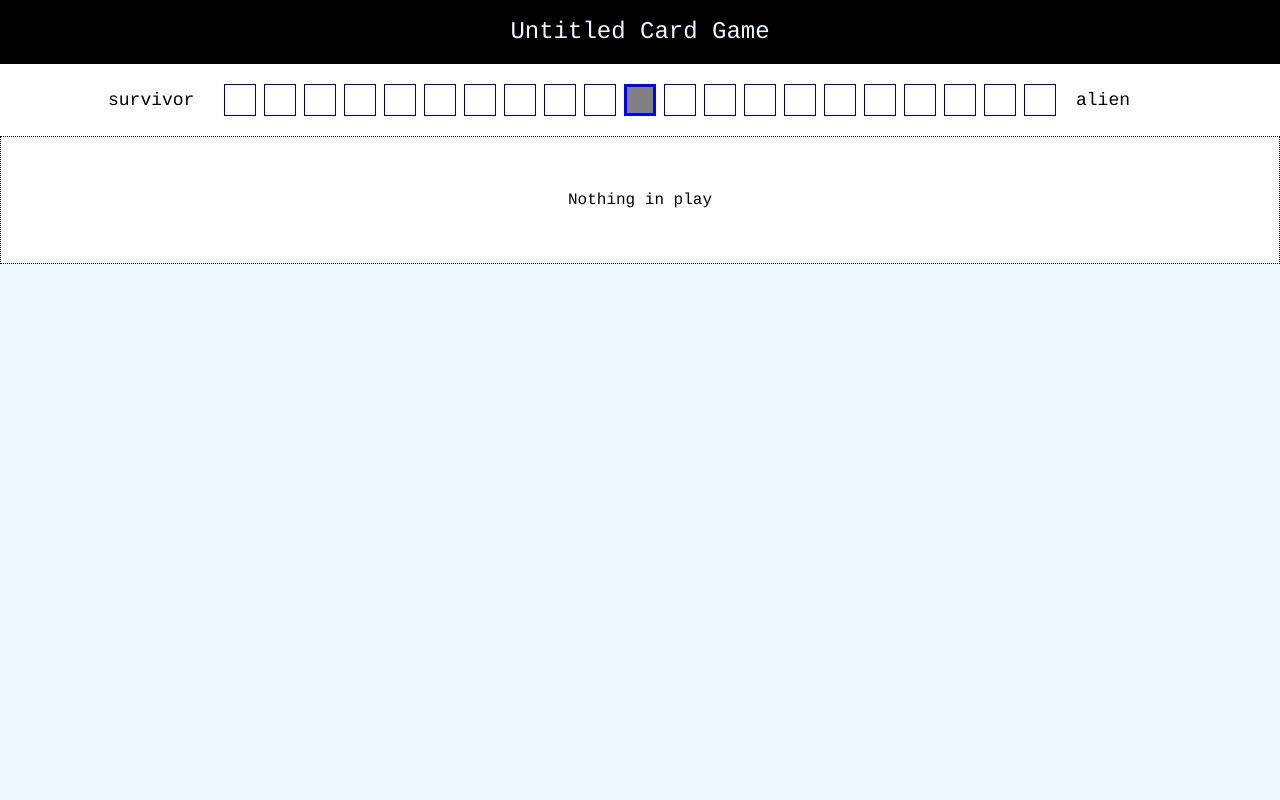
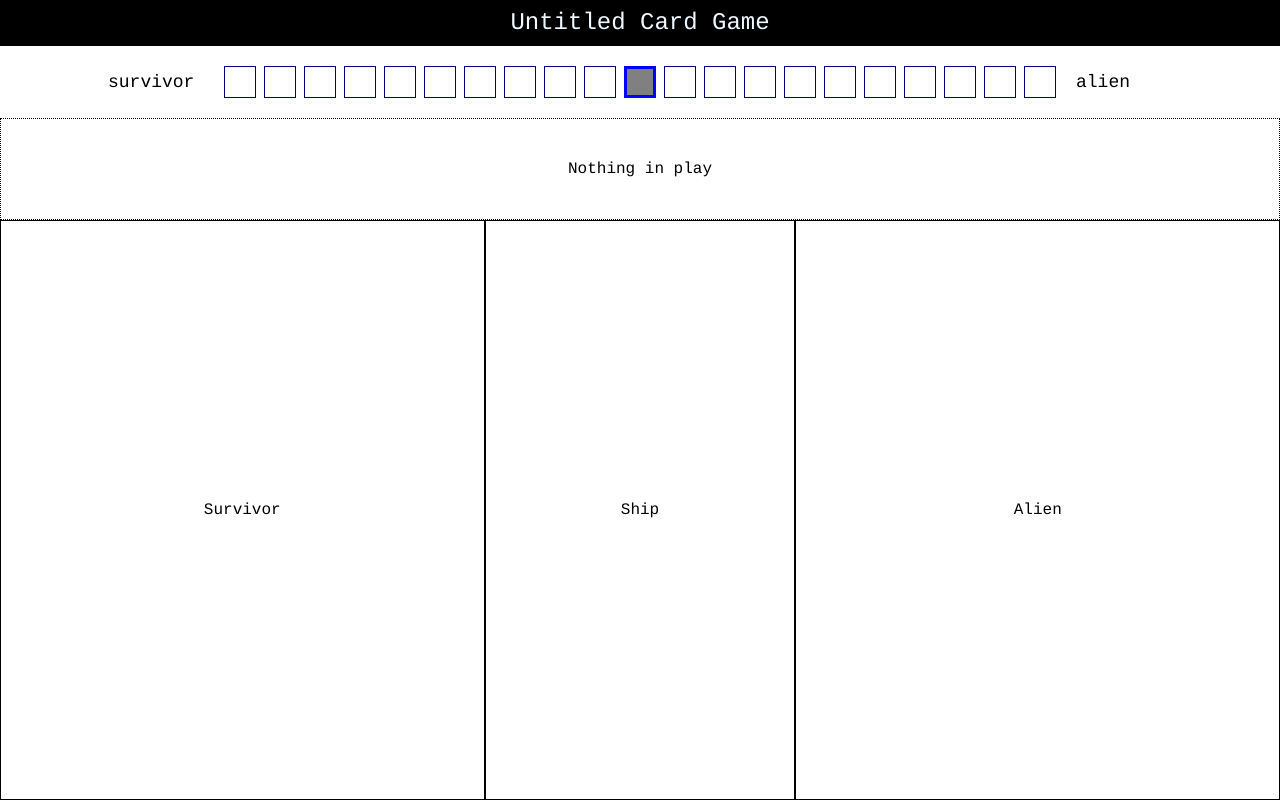
Before and after one commit to thomhsu/xenotype, a React (Create React App) app: page / in a window 1280 px wide. Built offline with nearby package versions, Linux system fonts and the light colour scheme.

Commit message:
add decktable

```diff
--- a/src/App.js
+++ b/src/App.js
@@ -3,8 +3,7 @@ import styled from 'styled-components/macro'
 
 import { GameStateProvider } from './gameState/gameStateProvider'
 import GlobalStyles from './styles/GlobalStyles'
-import Track from './components/Track'
-import PlayField from './components/PlayField'
+import { Track, PlayField, DeckTable } from './components'
 import { color } from './styles/styleVariables'
 
 export default function App() {
@@ -18,6 +17,7 @@ export default function App() {
           </Header>
           <Track />
           <PlayField />
+          <DeckTable />
         </GameStateProvider>
       </Main>
     </>
--- /dev/null
+++ b/src/components/deckTable/AlienDeck.js
@@ -0,0 +1,26 @@
+import React from 'react'
+import styled from 'styled-components/macro'
+
+import { useGameState } from '../../gameState/gameStateProvider'
+import { color } from '../../styles/styleVariables'
+
+export default function AlienDeck() {
+  const [state, dispatch] = useGameState()
+
+  return (
+    <Container>
+      Alien
+    </Container>
+  )
+}
+
+const Container = styled.div`
+  display: flex;
+  justify-content: center;
+  align-items: center;
+  width: 100%;
+  height: 100%;
+  border: 1px solid black;
+  background-color: white;
+  padding: 1rem;
+`
--- /dev/null
+++ b/src/components/deckTable/DeckTable.js
@@ -0,0 +1,28 @@
+import React from 'react'
+import styled from 'styled-components/macro'
+
+import { useGameState } from '../../gameState/gameStateProvider'
+import SurvivorDeck from './SurvivorDeck'
+import ShipDeck from './ShipDeck'
+import AlienDeck from './AlienDeck'
+import { color } from '../../styles/styleVariables'
+
+export default function DeckTable() {
+  const [state, dispatch] = useGameState()
+
+  return (
+    <Container>
+      <SurvivorDeck />
+      <ShipDeck />
+      <AlienDeck />
+    </Container>
+  )
+}
+
+const Container = styled.div`
+  display: flex;
+  /* justify-content: center;
+  align-items: center; */
+  width: 100%;
+  height: 100%;
+`
--- /dev/null
+++ b/src/components/deckTable/ShipDeck.js
@@ -0,0 +1,26 @@
+import React from 'react'
+import styled from 'styled-components/macro'
+
+import { useGameState } from '../../gameState/gameStateProvider'
+import { color } from '../../styles/styleVariables'
+
+export default function ShipDeck() {
+  const [state, dispatch] = useGameState()
+
+  return (
+    <Container>
+      Ship
+    </Container>
+  )
+}
+
+const Container = styled.div`
+  display: flex;
+  justify-content: center;
+  align-items: center;
+  width: 50rem;
+  height: 100%;
+  border: 1px solid black;
+  background-color: white;
+  padding: 1rem;
+`
--- /dev/null
+++ b/src/components/deckTable/SurvivorDeck.js
@@ -0,0 +1,26 @@
+import React from 'react'
+import styled from 'styled-components/macro'
+
+import { useGameState } from '../../gameState/gameStateProvider'
+import { color } from '../../styles/styleVariables'
+
+export default function SurvivorDeck() {
+  const [state, dispatch] = useGameState()
+
+  return (
+    <Container>
+      Survivor
+    </Container>
+  )
+}
+
+const Container = styled.div`
+  display: flex;
+  justify-content: center;
+  align-items: center;
+  width: 100%;
+  height: 100%;
+  border: 1px solid black;
+  background-color: white;
+  padding: 1rem;
+`
--- /dev/null
+++ b/src/components/deckTable/index.js
@@ -0,0 +1 @@
+export { default as DeckTable } from './DeckTable'
--- /dev/null
+++ b/src/components/index.js
@@ -0,0 +1,3 @@
+export { default as Track } from './Track'
+export { default as PlayField } from './PlayField'
+export { DeckTable } from './deckTable'
```
